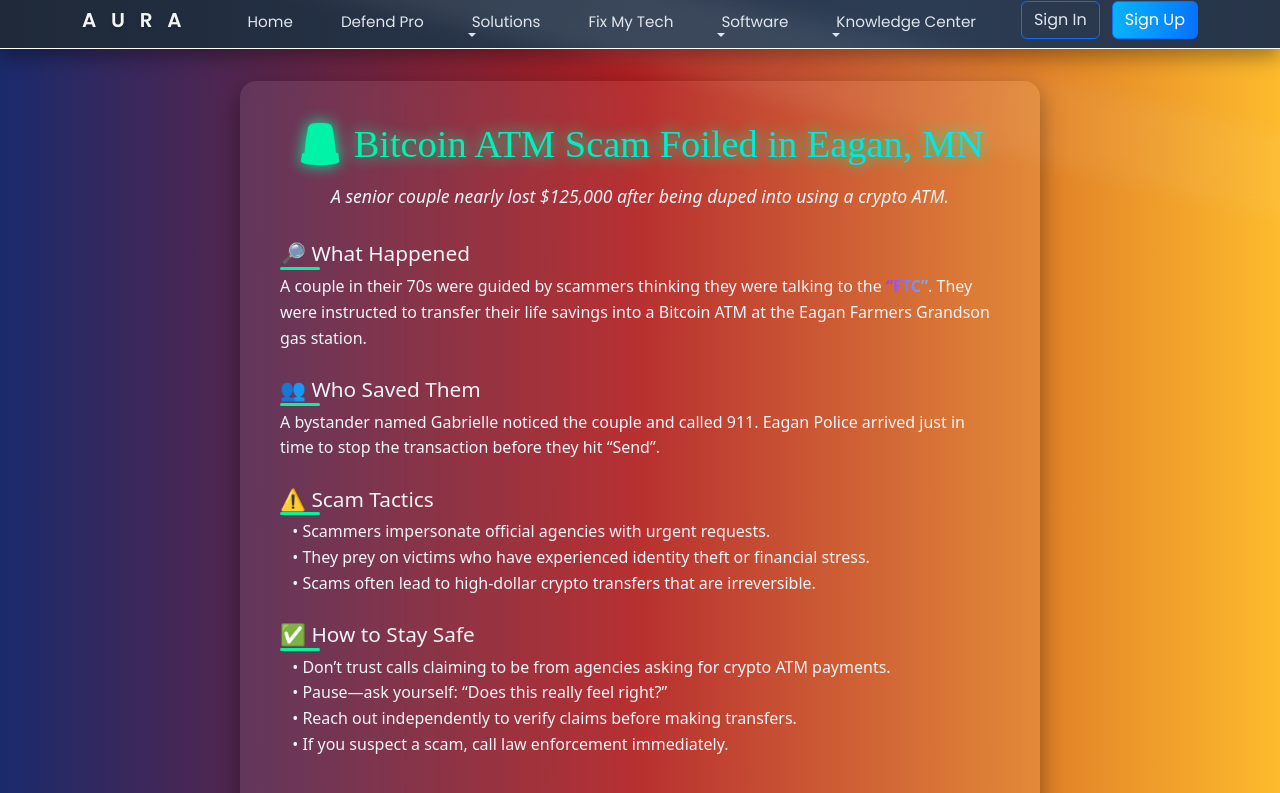
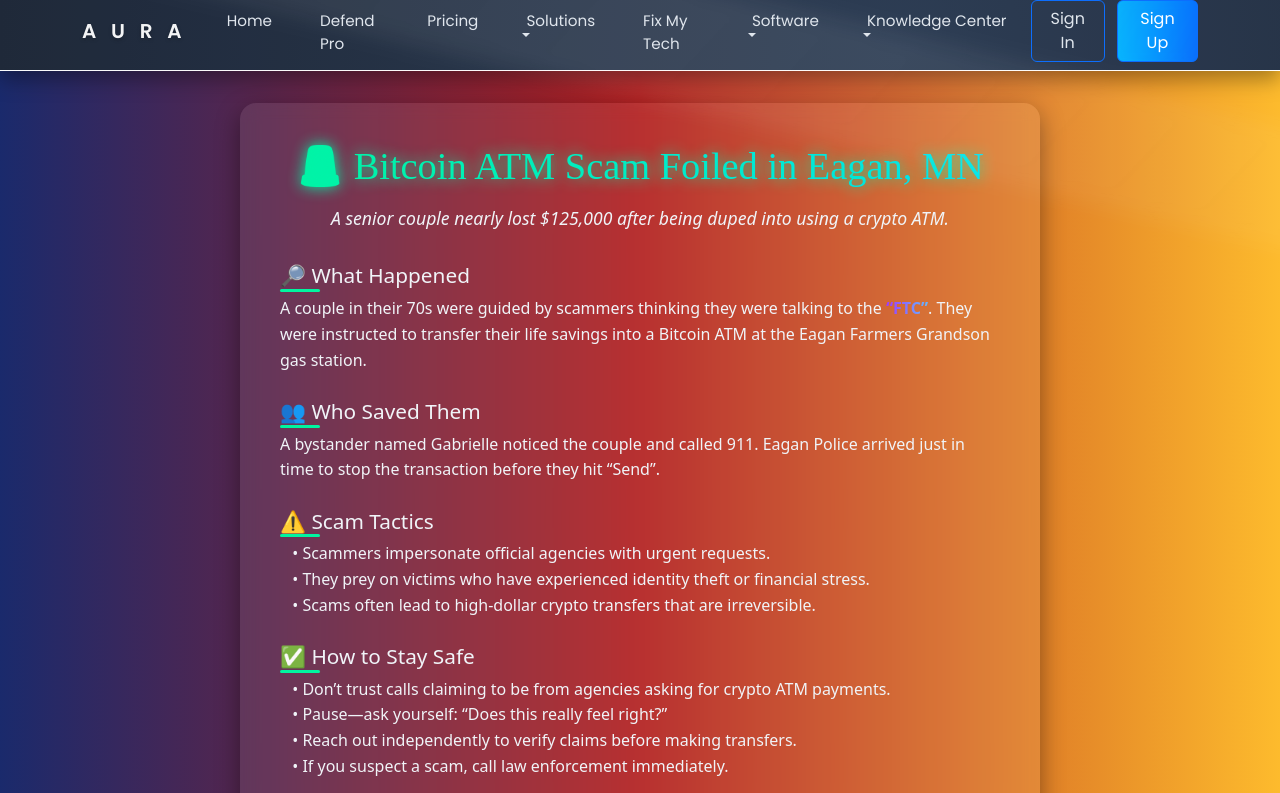
Before and after one commit to teligent-technology/Aura-Project, a React (Vite) app in the folder Aura.com/: page /CBS in a window 1280 px wide. Shown: the top 793 px of the page. Built offline with nearby package versions, Linux system fonts and the light colour scheme; no server answers; a web font is replaced by a local one.

Commit message:
some changes

```diff
--- a/Aura.com/src/Components/AppNavbar.jsx
+++ b/Aura.com/src/Components/AppNavbar.jsx
@@ -32,6 +32,8 @@
           <Nav className="mx-auto aura-nav-links">
             <Nav.Link as={Link} to="/home">Home</Nav.Link>
             <Nav.Link as={Link} to="/DefendPro">Defend Pro</Nav.Link>
+                        <Nav.Link as={Link} to="/Pricing">Pricing</Nav.Link>
+
 
             {/* Solutions Dropdown */}
             <NavDropdown title="Solutions" id="solutions-dropdown">
```
